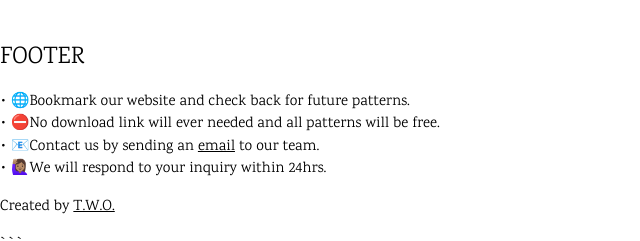
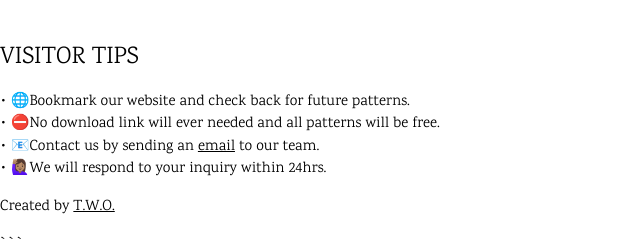
Before and after one commit to TWOdunlami/2knit, a plain HTML site: page classiccowl.html in a window 1280 px wide. Shown: the part 1193-1434 px from the top of the page, 0-640 px from the left. Drawn offline with nearby package versions, Linux system fonts and the light colour scheme.

Commit message:
layout changes made.

```diff
--- a/classiccowl.html
+++ b/classiccowl.html
@@ -73,7 +73,7 @@ style="grid-template-columns:repeat(auto-fit,minmax(250px,1fr));gap:32px">
 
   <div>
 
-<h3>FOOTER</h3>
+<h3>VISITOR TIPS</h3>
 
 <p>
 &bull; 🌐Bookmark our website and check back for future patterns. <br>
```
Also changed, not shown: index.html (+1 -1 lines), 1 other file.
